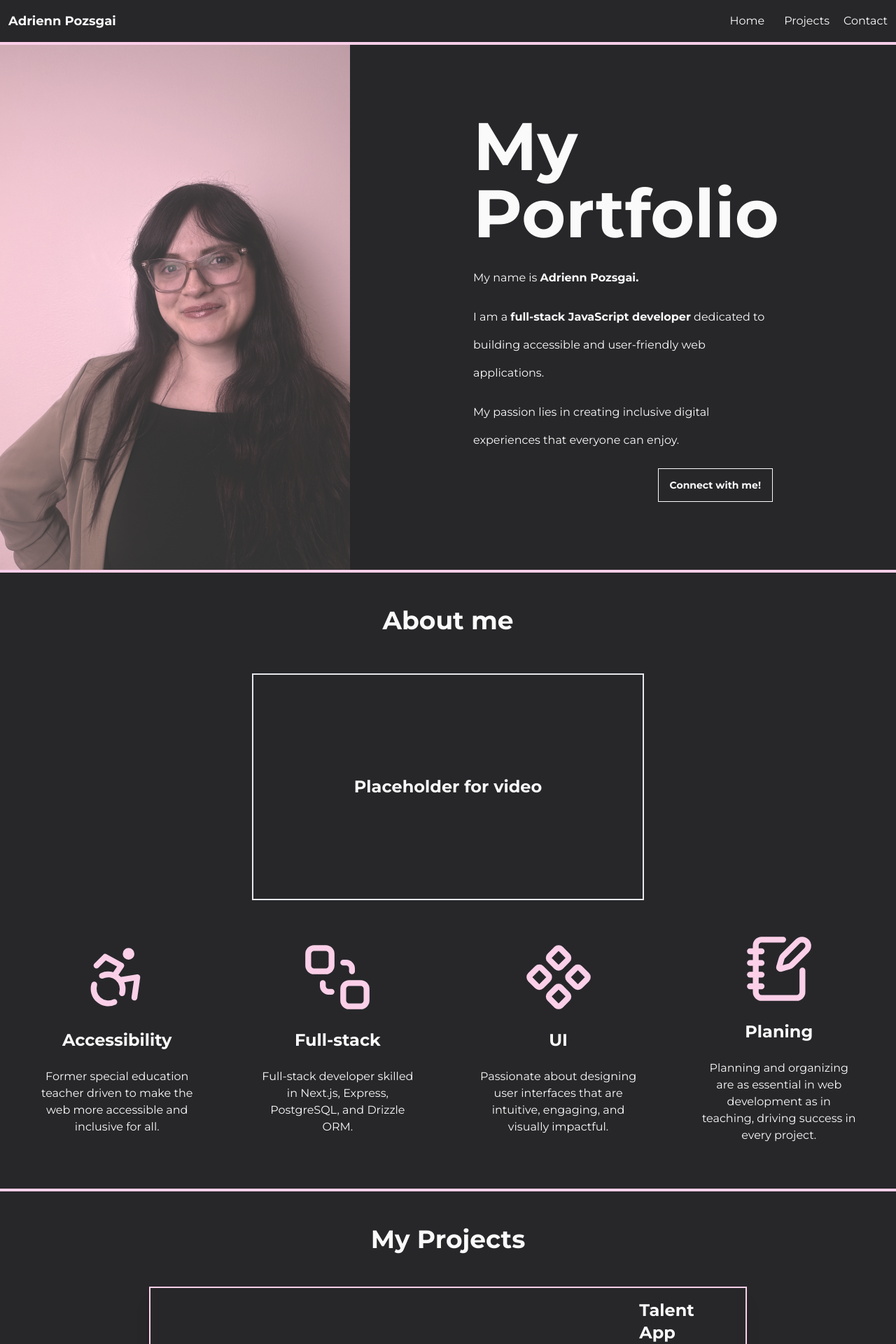
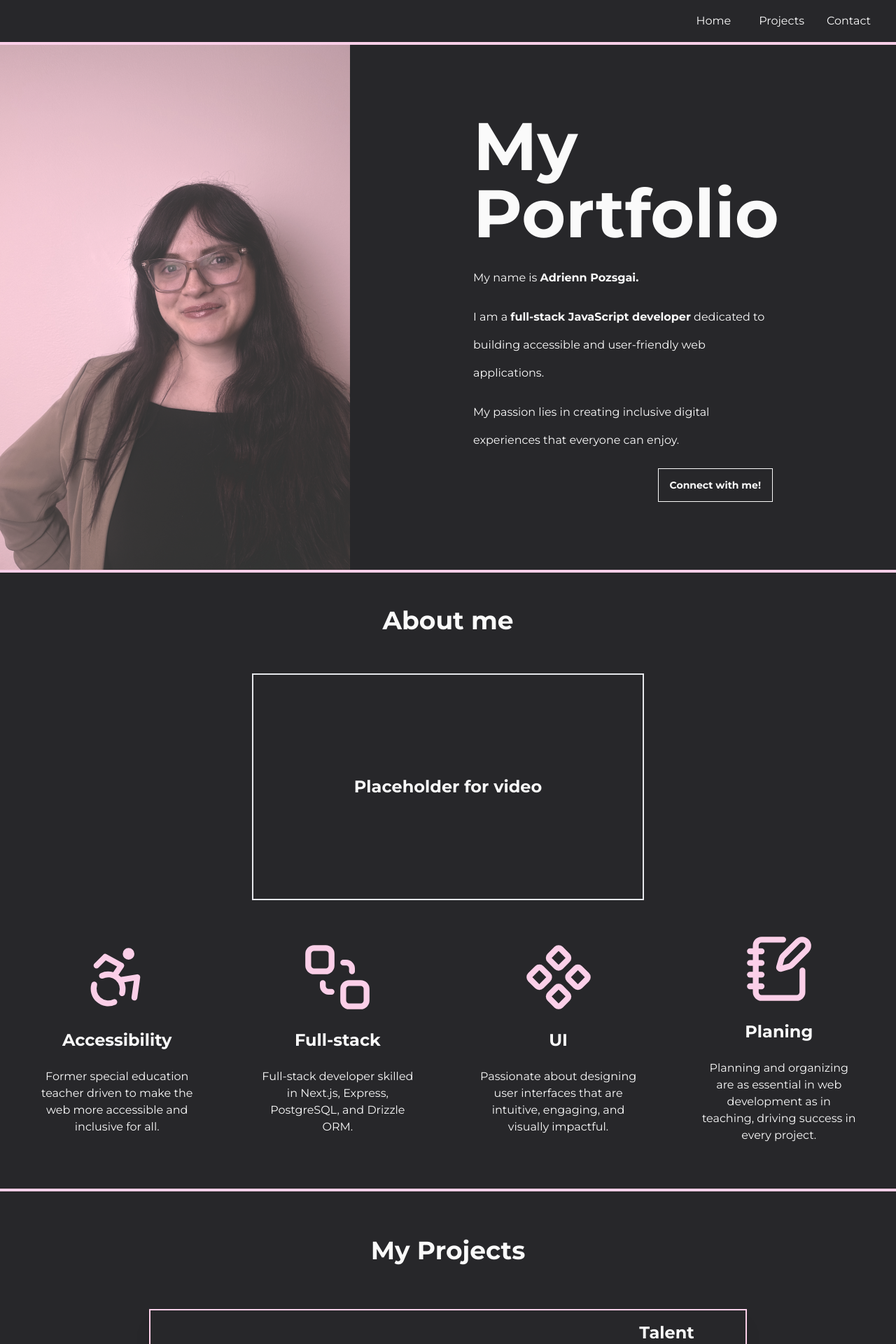
Before and after one commit to Apozsgai97/portfolio-next.js, a Next.js app: page / in a window 1280 px wide. Shown: the top 1920 px of the page at 70% size. Built offline with nearby package versions, Linux system fonts and the light colour scheme.

Commit message:
fix project access from navbar

```diff
--- a/src/features/portfolio/components/projects-section.tsx
+++ b/src/features/portfolio/components/projects-section.tsx
@@ -2,10 +2,10 @@ import Image from "next/image";
 export function ProjectsSection() {
   return (
     <section
-      className="border-b-4 border-pink-200 text-neutral-50 pb-12"
+      className="border-b-4 border-pink-200 text-neutral-50 pt-16 pb-12"
       id="projects"
     >
-      <h2 className="text-4xl font-bold p-12 text-center">My Projects</h2>
+      <h2 className="text-4xl font-bold pb-16 text-center">My Projects</h2>
       <div className="flex flex-col items-center gap-10">
         <article className="card card-compact md:card-side bg-base-100 w-96 md:w-8/12 shadow-xl md:border-2 md:border-pink-200 rounded-none md:px-4">
           <figure>
@@ -106,7 +106,7 @@ export function ProjectsSection() {
             />
           </figure>
           <div className="card-body">
-            <h2 className="card-title text-2xl">Voting app</h2>
+            <h2 className="card-title text-2xl">Voting App</h2>
             <p className="max-w-lg text-base leading-7">
               An interactive application for organizing and managing elections,
               displaying results, and ensuring transparency with a robust
--- a/src/features/portfolio/navbar.tsx
+++ b/src/features/portfolio/navbar.tsx
@@ -2,14 +2,9 @@ import Link from "next/link";
 
 export function Navbar() {
   return (
-    <nav className="fixed z-10 navbar bg-zinc-800 border-b-4 border-pink-200 text-neutral-50">
-      <div className="flex-1">
-        <Link className=" hover:text-pink-200 text-lg p-1 font-bold" href=".">
-          Adrienn Pozsgai
-        </Link>
-      </div>
-      <div className="flex-none">
-        <ul className="flex items-center gap-5 px-1 text-primary">
+    <nav className="fixed z-10 navbar bg-zinc-800 border-b-4 border-pink-200 text-neutral-50 flex justify-center md:justify-end md:pr-8">
+      <div className="flex item-center">
+        <ul className="flex items-center gap-8 px-1 text-primary">
           <li className="px-2">
             <Link href="/" className=" hover:text-pink-200">
               Home
```
